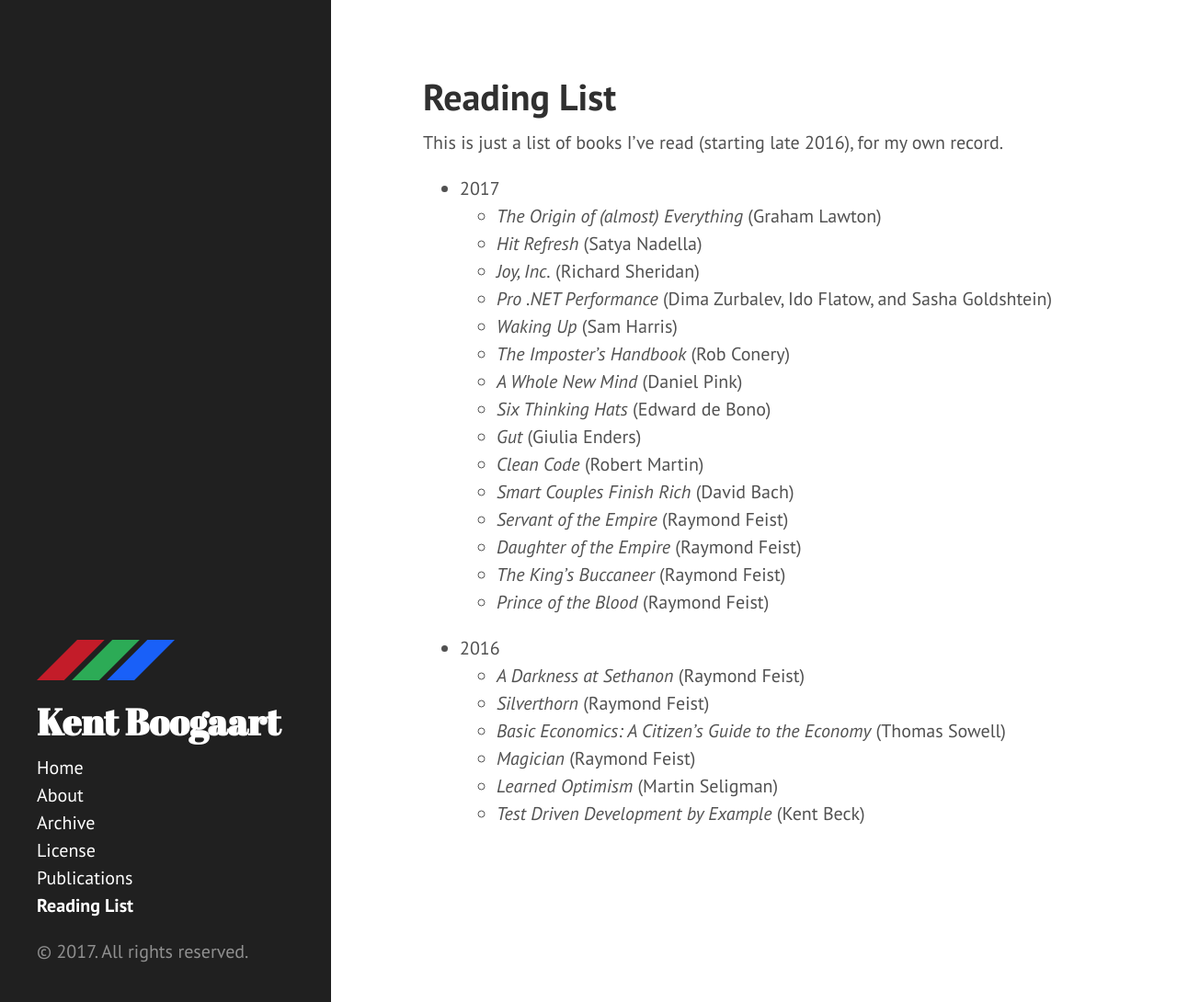
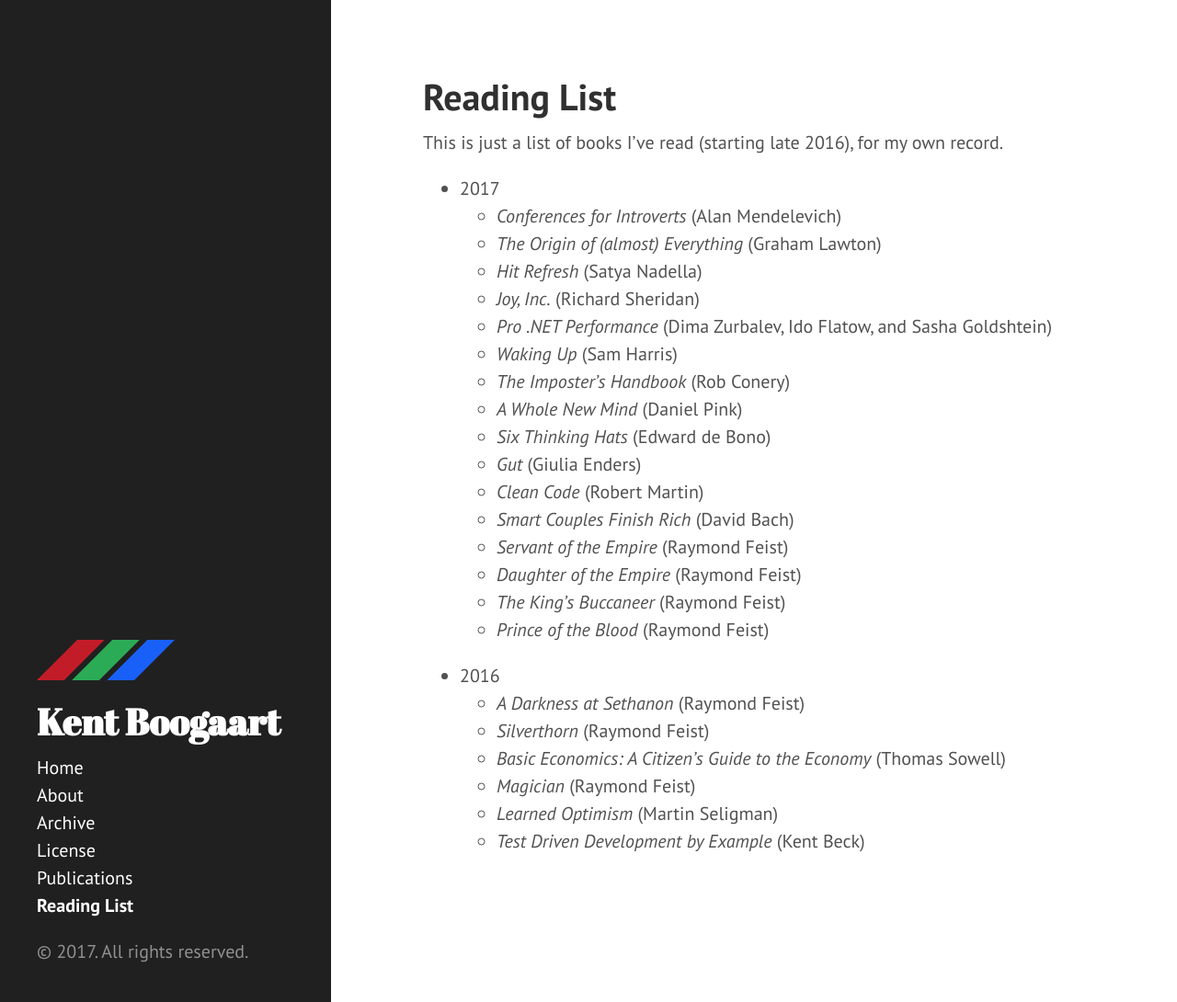
Before and after one commit to kentcb/kentcb.github.io, a Jekyll site: the page built from reading-list.md, in a window 1280 px wide and 1090 px high. Shown: the whole window at 92% size. Built offline with Jekyll 4.4.1, drawn with Linux system fonts in a browser that asks for light colours.

Commit message:
Add Conferences for Introverts

```diff
--- a/reading-list.md
+++ b/reading-list.md
@@ -6,6 +6,7 @@ sidebar: true
 This is just a list of books I've read (starting late 2016), for my own record.
 
 * 2017
+    * _Conferences for Introverts_ (Alan Mendelevich)
     * _The Origin of (almost) Everything_ (Graham Lawton)
     * _Hit Refresh_ (Satya Nadella)
     * _Joy, Inc._ (Richard Sheridan)
```
